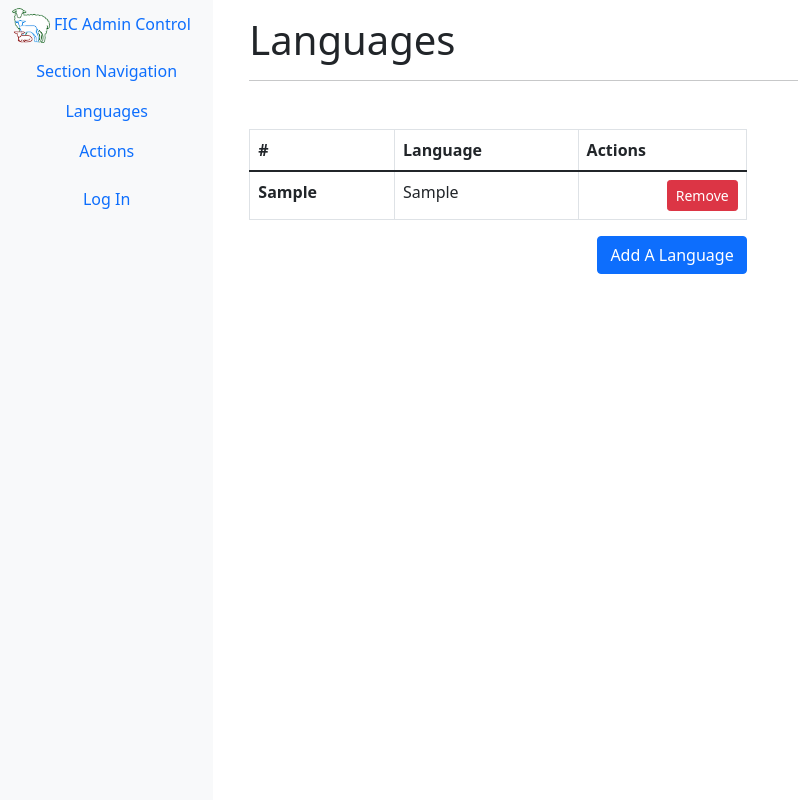
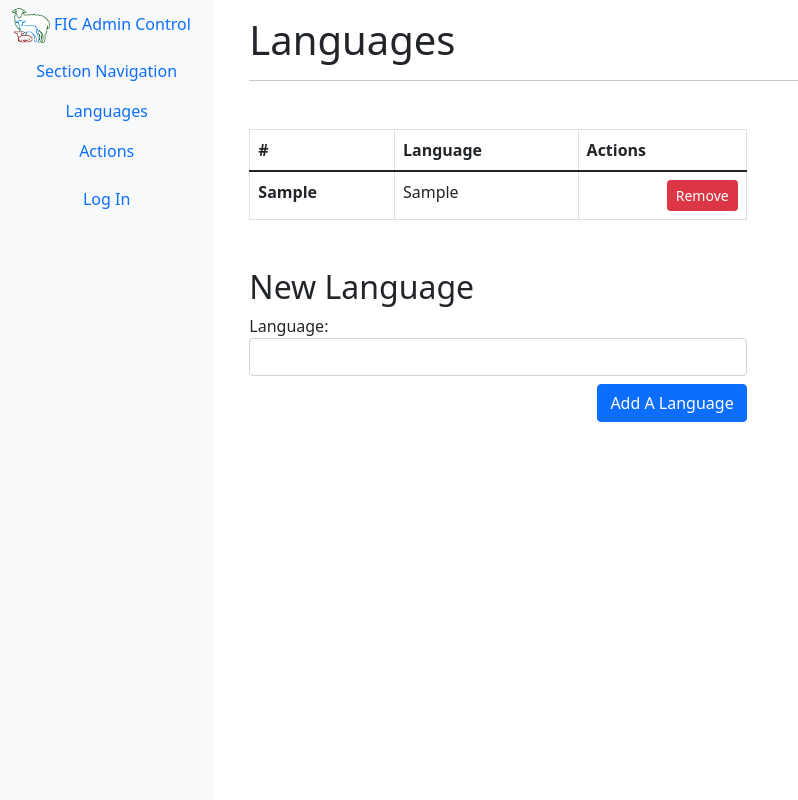
Before and after one commit to kimhamer22/FlockInfoC, a Django app: template data_modifier/templates/data_modifier/language/index.html in a window 1280 px wide. Shown: the whole page, without its empty margins (0-798 px from the left). Run offline with Django 4.2, Linux system fonts and the light colour scheme; the template is opened without the code that fills it: most values are stand-ins (such as "Sample title", 1, 10 or a date in 2020); parts of the project's set-up code (start-up, migrations or seed data) failed here and were passed over.

Commit message:
Added add language functionality

```diff
--- a/data_modifier/data_modifier/views.py
+++ b/data_modifier/data_modifier/views.py
@@ -69,6 +69,11 @@ def section_create(request):
 @login_required
 def language_index(request):
 
+    if request.method == 'POST':
+        language_name = request.POST.get('language_name')
+        if language_name:
+            insert_language(language_name)
+
     context_dict = {}
     context_dict['languages'] = get_languages()
 
--- a/data_modifier/templates/data_modifier/language/index.html
+++ b/data_modifier/templates/data_modifier/language/index.html
@@ -20,13 +20,26 @@
                     <tr>
                         <th scope="row">{{l.0}}</th>
                         <td>{{l.1}}</td>
-                        <td><a class="btn btn-danger float-end btn-sm {% if l.1 == 'en' %} disabled {% endif %}" href="#"  >Remove</a></td>
+                        <td><a class="btn btn-danger float-end btn-sm {% if l.1 == 'en' %} disabled {% endif %}" href="#">Remove</a></td>
                     </tr>
                     {% endfor %}
                 </tbody>
             </table>
 
-            <a class="btn btn-primary float-end" href="#">Add A Language</a>
+            <h2 class="mt-5">New Language</h1>
+
+            <form method="post">
+                {% csrf_token %}
+
+                <div class="form-group mt-2 mb-2">
+                    <label for="language_name">Language: </label>
+                    <input class="form-control" id="language_name" name="language_name">
+                </div>
+                <div class="form-group mb-2">
+                    <input class="btn btn-primary float-end" type="submit" value="Add A Language">
+                </div>
+            </form>
+
         </div>
 
     </div>
```
Also changed, not shown: data_modifier/data_modifier/custom_sql.py (+19 -0 lines), data_modifier/flock-control.sqlite.
